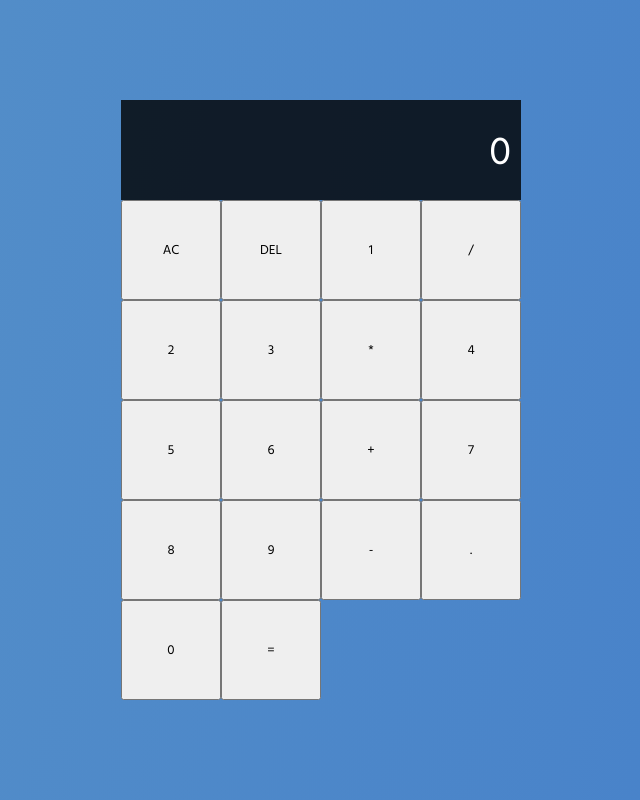
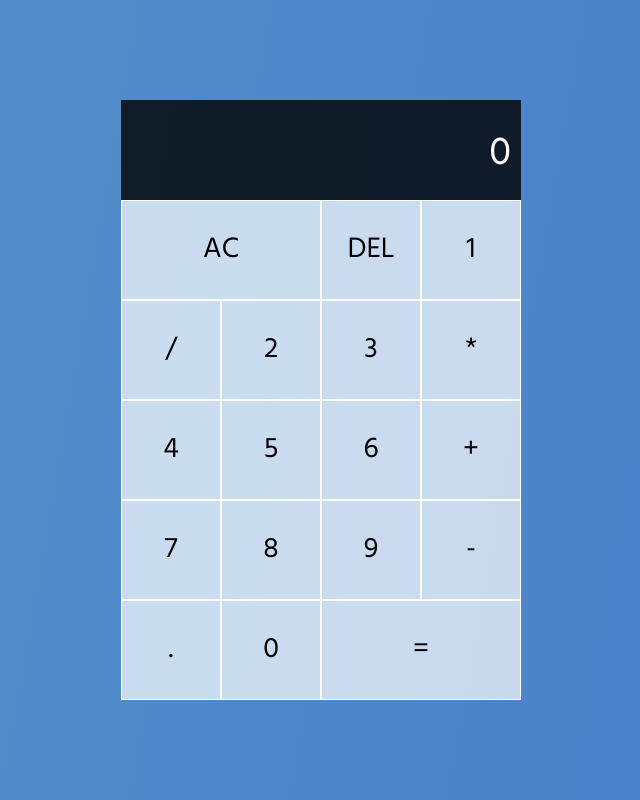
Before and after one commit to tadejf84/js-simple-calculator, a plain HTML site: page index.html in a window 1280 px wide. Shown: the whole page, without its empty margins (319-959 px from the left). Drawn offline with Linux system fonts and the light colour scheme.

Commit message:
calculator styles

```diff
--- a/app.css
+++ b/app.css
@@ -1,9 +1,9 @@
-/*
-* global styles + reset
-*/
+/* Global Styles */
 @import url('https://fonts.googleapis.com/css?family=Hind:400,700&display=swap');
 
-*, *::before, *::after {
+*,
+*::before,
+*::after {
     box-sizing: border-box;
     font-family: 'Hind', sans-serif;
 }
@@ -14,9 +14,7 @@ body {
     background: linear-gradient(280deg, #457fca, #5691c8);
 }
 
-/*
-* calculator
-*/
+/* Calculator */
 .calculator {
     display: grid;
     justify-content: center;
@@ -26,7 +24,7 @@ body {
     grid-template-rows: minmax(100px, auto) repeat(5, 100px);
 }
 
-.calculator .btn {
+.calculator__btn {
     font-size: 1.8rem;
     border: 1px solid #fff;
     cursor: pointer;
@@ -35,11 +33,12 @@ body {
     transition: background-color 0.15s ease-in-out;
 }
 
-.calculator .btn:hover {
+.calculator__btn:hover {
     background-color: rgba(255, 255, 255, .9);
 }
 
-.btn--clear, .btn--equals {
+.calculator__btn--clear,
+.calculator__btn--equals {
     grid-column: span 2;
 }
 
```
